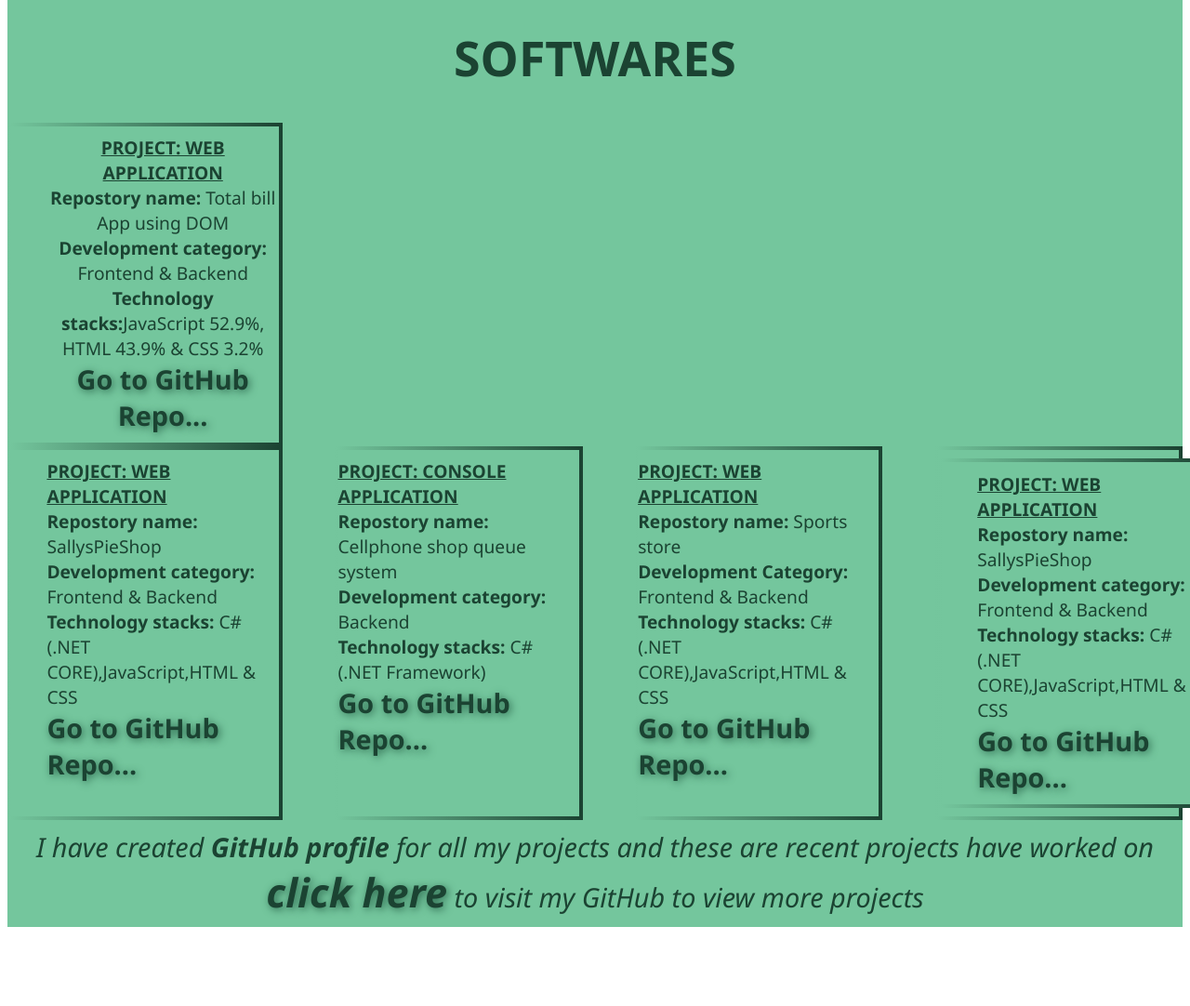
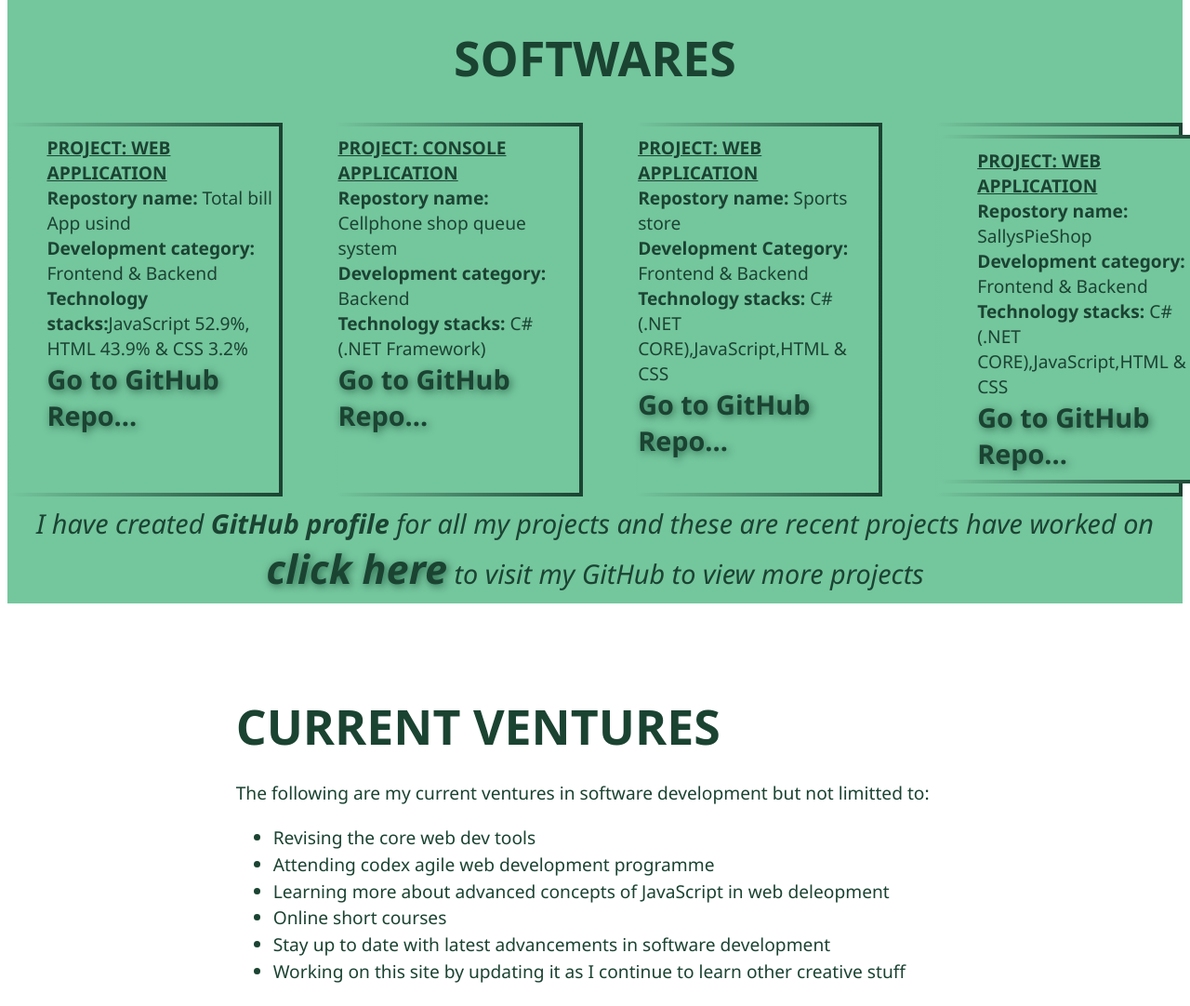
Before and after one commit to motsamaiteboho/motsamaiteboho.github.io, a plain HTML site: page index.html in a window 1280 px wide. Shown: the part 3080-4162 px from the top of the page at 93% size. Drawn offline with Linux system fonts and the light colour scheme.

Commit message:
What I have done

```diff
--- a/index.html
+++ b/index.html
@@ -99,22 +99,14 @@
         </article>
         <div id="softwares">
             <h1>Softwares</h1>
-            <div class="softwaresborder software1">
-                <span class="textbold textstyle">Project: Web Application</span><br>
-                <span class="textbold">Repostory name:</span> Total bill App using DOM <br>
-                <span class="textbold">Development category:</span> Frontend & Backend <br>
-                <span class="textbold">Technology stacks:</span>JavaScript 52.9%, HTML 43.9% & CSS 3.2%<br>
-                <span class="gotogithubtext"><a href="https://motsamaiteboho.github.io/dom-intro/">Go to GitHub
-                        Repo...</a></span>
-            </div>
         </div>
         <div class="softwares">
             <div class="softwaresborder software1">
                 <span class="textbold textstyle">Project: Web Application</span><br>
-                <span class="textbold">Repostory name:</span> SallysPieShop <br>
+                <span class="textbold">Repostory name:</span> Total bill App usind <br>
                 <span class="textbold">Development category:</span> Frontend & Backend <br>
-                <span class="textbold">Technology stacks:</span> C#(.NET CORE),JavaScript,HTML & CSS<br>
-                <span class="gotogithubtext"><a href="https://github.com/motsamaiteboho/SallysPieShop">Go to GitHub
+                <span class="textbold">Technology stacks:</span>JavaScript 52.9%, HTML 43.9% & CSS 3.2%<br>
+                <span class="gotogithubtext"><a href="https://motsamaiteboho.github.io/dom-intro/">Go to GitHub
                         Repo...</a></span>
             </div>
             <div class="softwaresborder software2">
```
